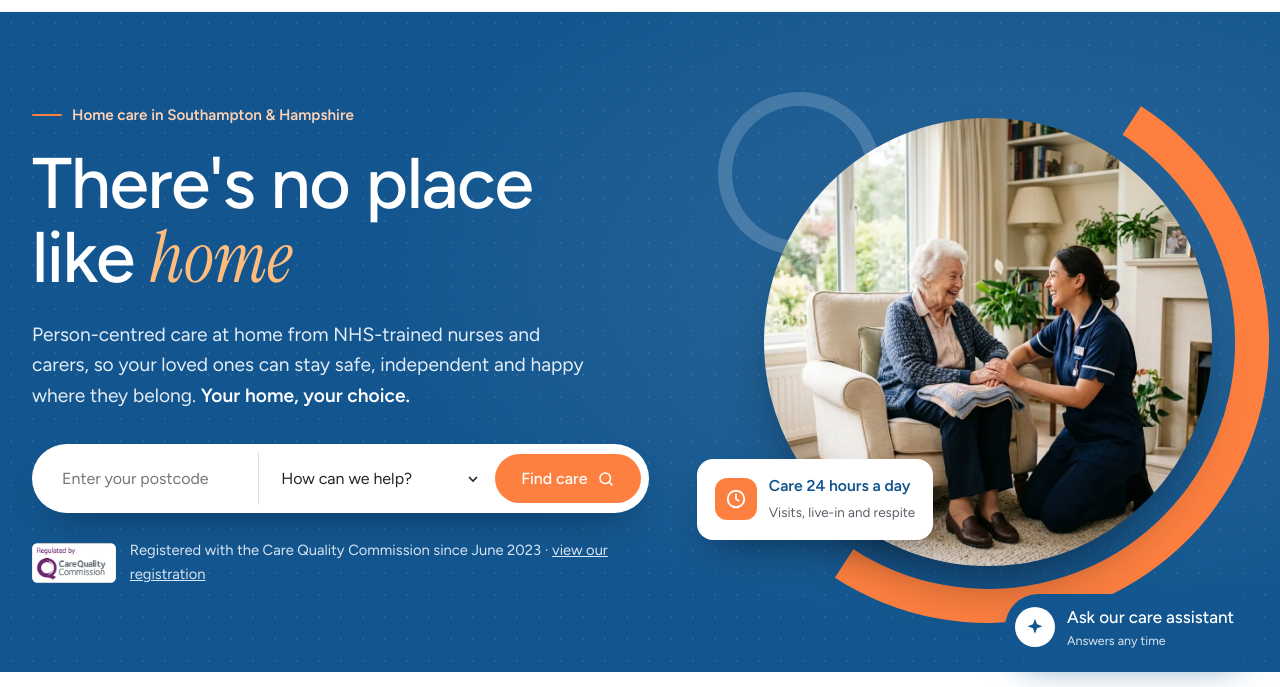
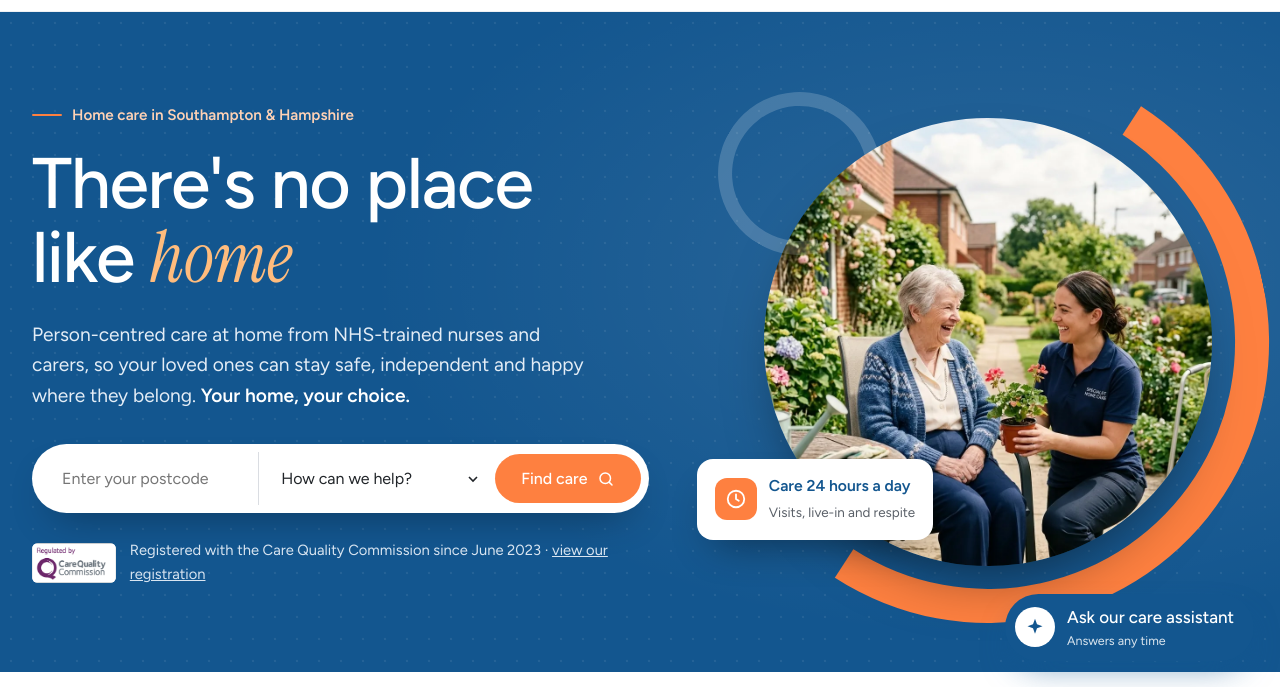
Before and after one commit to anirudhatalmale6-alt/bestcare24-preview, a plain HTML site: page index.html in a window 1280 px wide. Shown: the part 113-800 px from the top of the page. Drawn offline with Linux system fonts and the light colour scheme.

Commit message:
Keep original garden hero photo in new hero

```diff
--- a/index.html
+++ b/index.html
@@ -71,7 +71,7 @@ nav svg{width:11px;height:11px}
 .orb{position:relative;width:min(520px,100%);aspect-ratio:1;justify-self:end}
 .orb::before{content:"";position:absolute;inset:-4%;border-radius:50%;border:34px solid #FE8040;border-left-color:transparent;border-top-color:transparent;transform:rotate(-12deg)}
 .orb::after{content:"";position:absolute;width:26%;aspect-ratio:1;left:-2%;top:2%;border-radius:50%;border:14px solid rgba(255,255,255,.18);border-right-color:transparent;transform:rotate(30deg)}
-.orb img{position:absolute;inset:7%;width:86%;height:86%;border-radius:50%;object-fit:cover;object-position:60% 50%;box-shadow:0 30px 60px -25px rgba(0,0,0,.55)}
+.orb img{position:absolute;inset:7%;width:86%;height:86%;border-radius:50%;object-fit:cover;object-position:62% 55%;box-shadow:0 30px 60px -25px rgba(0,0,0,.55)}
 .orb .badge{position:absolute;left:-6%;bottom:12%;background:#fff;color:var(--ink);border-radius:16px;padding:14px 18px;display:flex;align-items:center;gap:12px;box-shadow:0 20px 40px -18px rgba(0,0,0,.45);z-index:2}
 .orb .badge i{width:42px;height:42px;border-radius:12px;background:#FE8040;display:grid;place-items:center}
 .orb .badge svg{width:22px;height:22px;stroke:#fff;fill:none;stroke-width:2;stroke-linecap:round;stroke-linejoin:round}
@@ -450,7 +450,7 @@ footer ul a:hover{color:#fff}
       <div class="hero-note"><img src="img/2023_10_image-10.png" alt="Regulated by the Care Quality Commission" width="84" height="40"><span>Registered with the Care Quality Commission since June 2023 · <a href="https://www.cqc.org.uk/location/1-15843258176" target="_blank" rel="noopener" style="text-decoration:underline">view our registration</a></span></div>
     </div>
     <div class="orb">
-      <img src="img/visit-l.webp" alt="A BestCare24 carer holding hands with a smiling client at home">
+      <img src="img/garden-l.webp" alt="A BestCare24 carer and client smiling together in the garden">
       <div class="badge"><i><svg viewBox="0 0 24 24"><circle cx="12" cy="12" r="9"/><path d="M12 7v5l3 2"/></svg></i><div><b>Care 24 hours a day</b><span>Visits, live-in and respite</span></div></div>
     </div>
   </div>
```
Also changed, not shown: img/garden-l.webp (added).
